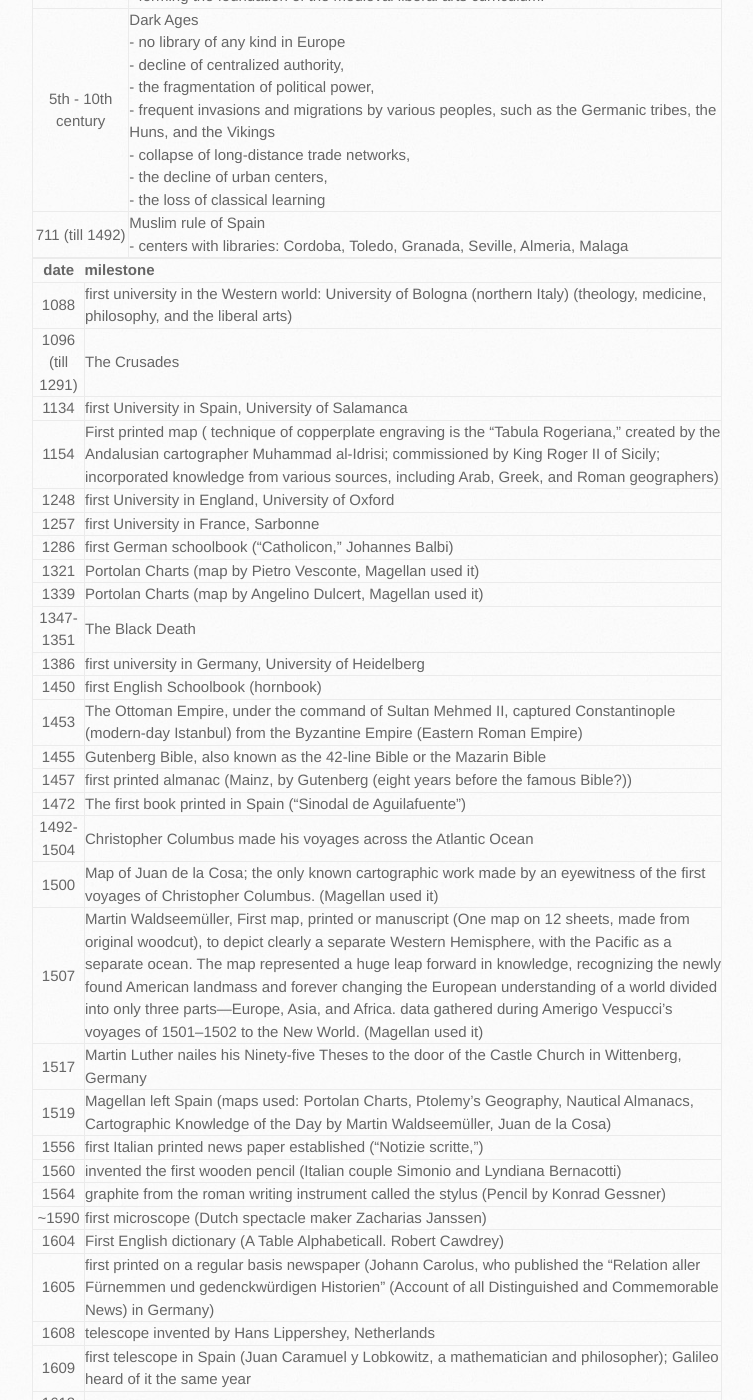
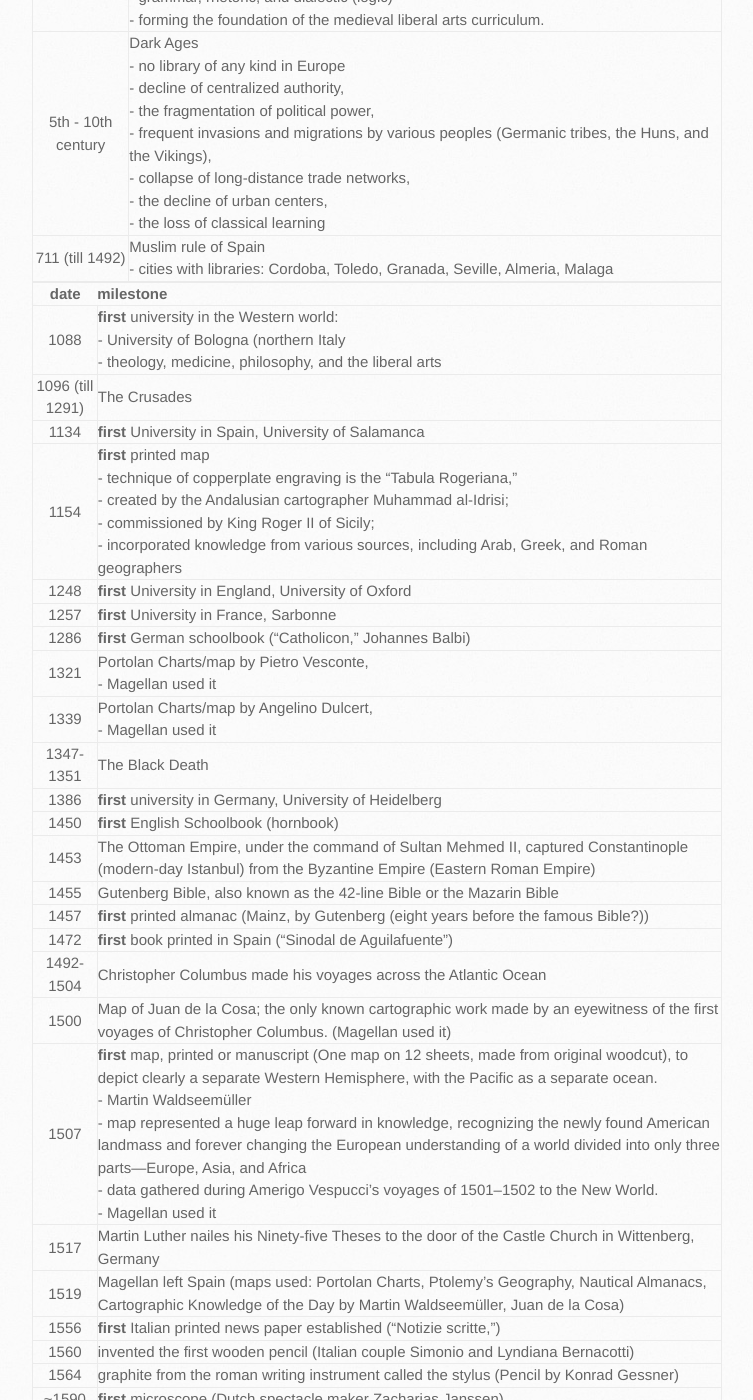
Before and after one commit to trumpfheller/trumpfheller.github.io, a Jekyll site: the page built from epistemologicalTree.md, in a window 1280 px wide and 1400 px high, scrolled down 1370 px. Shown: the whole window, without its empty margins (128-881 px from the left). Built offline with Jekyll 4.4.1, drawn with Linux system fonts in a browser that asks for light colours; some of the changed text lies outside the part shown.

Commit message:
Add files via upload

```diff
--- a/epistemologicalTree.md
+++ b/epistemologicalTree.md
@@ -7,11 +7,12 @@
 |---|:---|
 | 30,000 | cave paintings (Chauvet Cave) |
 | 10.000 | Petroglyphs<br>- carvings into a rock surface |
-| 9000 | Pictograms<br>- a symbol representing a concept, object, activity, place or event by illustration) |
+| ~9.500 | Göbekli Tepe |
+| 9000 | Pictograms<br>- a symbol representing a concept, object, activity, place or event by illustration |
 | 5000-3500 | - earliest evidence of wheels in Mesopotania<br>- cuneiform (Sumerians, include some pictographic elements, particularly in its earliest forms, it primarily consists of abstract signs representing syllables, words, or sounds) |
 | 3000 | - Papyrus<br>- Sumerians developed writing and began keeping records.  |
-| 2500 | - Ideograms<br>- graphical symbols that represent an idea)<br>- Royal Archives of Ebla (library) |
-| 1550 | **1st** math book: Rhind Mathematical Papyrus;<br>- includes arithmetic, geometry, algebraic equations, fractions, and proportions) |
+| 2500 | - Ideograms<br>- graphical symbols that represent an idea<br>- Royal Archives of Ebla (library) |
+| 1550 | **1st** math book: Rhind Mathematical Papyrus;<br>- includes arithmetic, geometry, algebraic equations, fractions, and proportions |
 | 690 | Library of Ashurbanipal, Mesopotamia |
 | 700 | earliest Greek inscriptions using modified alphabet data adopted from the Poenician alphabet |
 | 350 | Aristotle's "Posterior Analytics," Aristotle's Organon<br>- introduces the concept of demonstration (apodeixis) as a method for acquiring scientific knowledge based on logical inference from first principles (axioms) and necessary truths, the structure of syllogistic reasoning and the criteria for valid scientific inference<br>- laying the groundwork for later developments in logic and epistemology.<br>- translated in Cordoba during the Muslim rule |
@@ -21,63 +22,63 @@
 
 * image of the population within the Roman empire
 
-| <span style="width:250px">**date**</span> | **milestone** |
+| <span style="width:350px">**date**</span> | **milestone** |
 |---|:---|
 | 150 | Ptolemy's Geography<br>- map is based on earlier sources,<br>- includes the writings of ancient Greek and Roman geographers, as well as firsthand accounts from travelers and explorers.<br>- Magellan used it. |
 | 476 | last Roman emperor, Romulus Augustus |
 | 477 - 524 | first Italian School book: Trivium by Boethius<br>- used in medieval schools during the Carolingian Renaissance.<br>- The "Trivium" consisted of three subjects:<br>- grammar, rhetoric, and dialectic (logic)<br>- forming the foundation of the medieval liberal arts curriculum. |
-| 5th - 10th century | Dark Ages<br>- no library of any kind in Europe<br>- decline of centralized authority,<br>- the fragmentation of political power,<br>- frequent invasions and migrations by various peoples, such as the Germanic tribes, the Huns, and the Vikings<br>- collapse of long-distance trade networks,<br>- the decline of urban centers,<br>- the loss of classical learning |
-| 711 (till 1492) | Muslim rule of Spain<br>- centers with libraries: Cordoba, Toledo, Granada, Seville, Almeria, Malaga |
+| 5th - 10th century | Dark Ages<br>- no library of any kind in Europe<br>- decline of centralized authority,<br>- the fragmentation of political power,<br>- frequent invasions and migrations by various peoples (Germanic tribes, the Huns, and the Vikings),<br>- collapse of long-distance trade networks,<br>- the decline of urban centers,<br>- the loss of classical learning |
+| 711 (till 1492) | Muslim rule of Spain<br>- cities with libraries: Cordoba, Toledo, Granada, Seville, Almeria, Malaga |
 
-| <span style="width:250px">**date**</span> | **milestone** |
+| <span style="width:350px">**date**</span> | **milestone** |
 |---|:---|
-| 1088 | first university in the Western world: University of Bologna (northern Italy) (theology, medicine, philosophy, and the liberal arts) |
+| 1088 | **first** university in the Western world:<br>- University of Bologna (northern Italy<br>- theology, medicine, philosophy, and the liberal arts |
 | 1096 (till 1291) | The Crusades |
-| 1134 | first University in Spain, University of Salamanca |
-| 1154 | First printed map ( technique of copperplate engraving is the "Tabula Rogeriana," created by the Andalusian cartographer Muhammad al-Idrisi; commissioned by King Roger II of Sicily; incorporated knowledge from various sources, including Arab, Greek, and Roman geographers) |
-| 1248 | first University in England, University of Oxford |
-| 1257 | first University in France, Sarbonne |
-| 1286 | first German schoolbook ("Catholicon," Johannes Balbi) |
-| 1321 | Portolan Charts (map by Pietro Vesconte, Magellan used it) |
-| 1339 | Portolan Charts (map by Angelino Dulcert, Magellan used it) |
+| 1134 | **first** University in Spain, University of Salamanca |
+| 1154 | **first** printed map<br>- technique of copperplate engraving is the "Tabula Rogeriana,"<br>- created by the Andalusian cartographer Muhammad al-Idrisi;<br>- commissioned by King Roger II of Sicily;<br>- incorporated knowledge from various sources, including Arab, Greek, and Roman geographers |
+| 1248 | **first** University in England, University of Oxford |
+| 1257 | **first** University in France, Sarbonne |
+| 1286 | **first** German schoolbook ("Catholicon," Johannes Balbi) |
+| 1321 | Portolan Charts/map by Pietro Vesconte, <br>- Magellan used it |
+| 1339 | Portolan Charts/map by Angelino Dulcert, <br>- Magellan used it |
 | 1347-1351 | The Black Death |
-| 1386 | first university in Germany, University of Heidelberg |
-| 1450 | first English Schoolbook (hornbook) |
+| 1386 | **first** university in Germany, University of Heidelberg |
+| 1450 | **first** English Schoolbook (hornbook) |
 | 1453 | The Ottoman Empire, under the command of Sultan Mehmed II, captured Constantinople (modern-day Istanbul) from the Byzantine Empire (Eastern Roman Empire) |
 | 1455 | Gutenberg Bible, also known as the 42-line Bible or the Mazarin Bible |
-| 1457 | first printed almanac (Mainz, by Gutenberg (eight years before the famous Bible?)) |
-| 1472 | The first book printed in Spain ("Sinodal de Aguilafuente") |
+| 1457 | **first** printed almanac (Mainz, by Gutenberg (eight years before the famous Bible?)) |
+| 1472 | **first** book printed in Spain ("Sinodal de Aguilafuente") |
 | 1492-1504 | Christopher Columbus made his voyages across the Atlantic Ocean |
 | 1500 | Map of Juan de la Cosa; the only known cartographic work made by an eyewitness of the first voyages of Christopher Columbus. (Magellan used it) |
-| 1507 | Martin Waldseemüller, First map, printed or manuscript (One map on 12 sheets, made from original woodcut), to depict clearly a separate Western Hemisphere, with the Pacific as a separate ocean. The map represented a huge leap forward in knowledge, recognizing the newly found American landmass and forever changing the European understanding of a world divided into only three parts—Europe, Asia, and Africa. data gathered during Amerigo Vespucci’s voyages of 1501–1502 to the New World. (Magellan used it) |
+| 1507 | **first** map, printed or manuscript (One map on 12 sheets, made from original woodcut), to depict clearly a separate Western Hemisphere, with the Pacific as a separate ocean.<br>-  Martin Waldseemüller<br>- map represented a huge leap forward in knowledge, recognizing the newly found American landmass and forever changing the European understanding of a world divided into only three parts—Europe, Asia, and Africa<br>- data gathered during Amerigo Vespucci’s voyages of 1501–1502 to the New World. <br>- Magellan used it |
 | 1517 | Martin Luther nailes his Ninety-five Theses to the door of the Castle Church in Wittenberg, Germany |
 | 1519 | Magellan left Spain (maps used: Portolan Charts, Ptolemy's Geography, Nautical Almanacs, Cartographic Knowledge of the Day by Martin Waldseemüller, Juan de la Cosa) |
-| 1556 | first Italian printed news paper established ("Notizie scritte,") |
+| 1556 | **first** Italian printed news paper established ("Notizie scritte,") |
 | 1560 | invented the first wooden pencil (Italian couple Simonio and Lyndiana Bernacotti) |
 | 1564 | graphite from the roman writing instrument called the stylus (Pencil by Konrad Gessner) |
-| ~1590 | first microscope (Dutch spectacle maker Zacharias Janssen) |
-| 1604 | First English dictionary (A Table Alphabeticall. Robert Cawdrey) |
-| 1605 | first printed on a regular basis newspaper (Johann Carolus, who published the "Relation aller Fürnemmen und gedenckwürdigen Historien" (Account of all Distinguished and Commemorable News) in Germany) |
+| ~1590 | **first** microscope (Dutch spectacle maker Zacharias Janssen) |
+| 1604 | **first** English dictionary (A Table Alphabeticall. Robert Cawdrey) |
+| 1605 | **first** printed on a regular basis newspaper (Johann Carolus, who published the "Relation aller Fürnemmen und gedenckwürdigen Historien" (Account of all Distinguished and Commemorable News) in Germany) |
 |1608 | telescope invented by Hans Lippershey, Netherlands |
-| 1609 | first telescope in Spain (Juan Caramuel y Lobkowitz, a mathematician and philosopher); Galileo heard of it the same year |
-| 1618 (till 1648) | Thirty Years' War |
-| 1621 | first English printed news paper established ("Corante," ) |
-| 1631 | first French printed newspaper established ("La Gazette," ) |
-| 1635 | first French printed dictionary ("Dictionnaire de l'Académie française" by Cardinal Richelieu) |
+| 1609 | **first** telescope in Spain (Juan Caramuel y Lobkowitz, a mathematician and philosopher); Galileo heard of it the same year |
+| 1618 - 1648 | Thirty Years' War |
+| 1621 | **first** English printed news paper established ("Corante," ) |
+| 1631 | **first** French printed newspaper established ("La Gazette," ) |
+| 1635 | **first** French printed dictionary ("Dictionnaire de l'Académie française" by Cardinal Richelieu) |
 | 1643 | Barometer (by Evangelista Torricelli ) |
 | 1668 | Isaac Newton small flat diagonal mirror to reflect the light to an eyepiece mounted on the side of the telescope |
-| 1698 | first practical steam engine (Thomas Savery) |
-| 1725 | first annual almanac ("The Astronomical Diary and Almanac." in Boston) |
-| 1732 (till 1758) | Benjamin Franklin printed Poor Richard's Almanack |
-| 1734 | first German dictionary (Glossarium Germanicum) |
-| 1739 | First printed German almanac (Der Hoch-Deutsch Amerikanische Calender) |
+| 1698 | **first** practical steam engine (Thomas Savery) |
+| 1725 | **first** annual almanac ("The Astronomical Diary and Almanac." in Boston) |
+| 1732 - 1758 | Benjamin Franklin printed Poor Richard's Almanack |
+| 1734 | **first** German dictionary (Glossarium Germanicum) |
+| 1739 | **first** printed German almanac (Der Hoch-Deutsch Amerikanische Calender) |
 | 1836 | Electrical Telegraph |
-| 1861 | first Italian dictionary (Dizionario della Lingua Italiana) |
+| 1861 | **first** Italian dictionary (Dizionario della Lingua Italiana) |
 | 1868 | - first typewriter (by Americans Christopher Latham Sholes, Frank Haven Hall, Carlos Glidden and Samuel W. Soule)<br>- The World Almanac and Encyclopedia" and "The World Almanac and Book of Facts". by the New York World newspaper |
 | 1876 | Telephone |
-| 1905 | first intelligence test (Binet-Simon Scale) |
-| 1917 | first IQ test used in the military (Army Alpha: personnel selection and placement during World War I) |
-| 1973 | first usable truly portable mobile telephone (Martin Cooper) |
-| 1983 | first commercially available cell phone (Motorola DynaTAC 8000X) |
+| 1905 | **first** intelligence test (Binet-Simon Scale) |
+| 1917 | **first** IQ test used in the military (Army Alpha: personnel selection and placement during World War I) |
+| 1973 | **first** usable truly portable mobile telephone (Martin Cooper) |
+| 1983 | **first** commercially available cell phone (Motorola DynaTAC 8000X) |
 | 1992 | Text Messaging  |
 |  |  |
```
